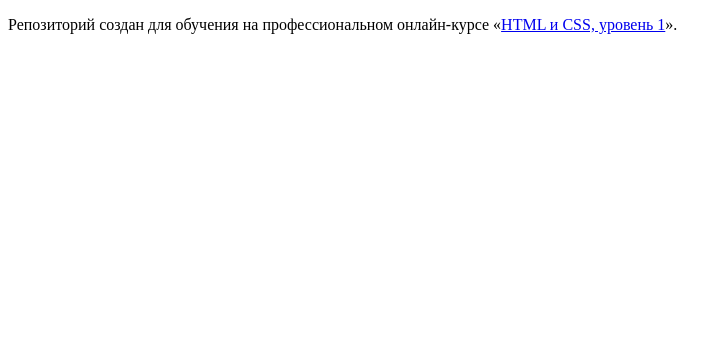
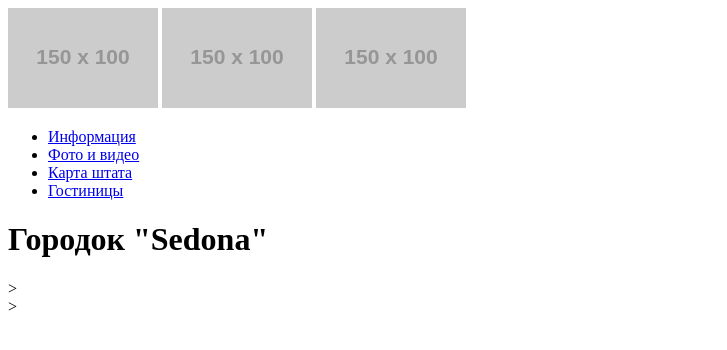
Before and after one commit to Glebsnigirev/1100253-sedona-26, a plain HTML site: page index.html in a window 1280 px wide. Shown: the whole page, without its empty margins (0-727 px from the left). Drawn offline with Linux system fonts and the light colour scheme; placeholder pictures from the web are drawn by us.

Commit message:
не много сделал

```diff
--- a/index.html
+++ b/index.html
@@ -6,7 +6,24 @@
   </head>
   <body>
 
-    <p>Репозиторий создан для обучения на профессиональном онлайн‑курсе «<a href="https://htmlacademy.ru/intensive/htmlcss">HTML и CSS, уровень 1</a>».</p>
+     <header>
+      <nav>
+      	<a>
+      	<img src="https://via.placeholder.com/150x100" alt="Приветствие«Welcom to the gargeous»">
+      	<img src="https://via.placeholder.com/150x100" alt="Логотип городка«Sedona»">
+      	<img src="https://via.placeholder.com/150x100" alt="Логотип городка«Because thr grand canuin sucks!»">
+      </a>
+        <ul>
+          <li><a href="info.html">Информация</a></li>
+          <li><a href="info.html">Фото и видео</a></li>
+          <li><a href="news.html">Карта штата</a></li>
+          <li><a href="price.html">Гостиницы</a></li>
+         </ul>
+      </nav>
+    </header>
+    <main>
+    	<h1>Городок "Sedona"</h1>>
+    </main>>
 
   </body>
 </html>
```
